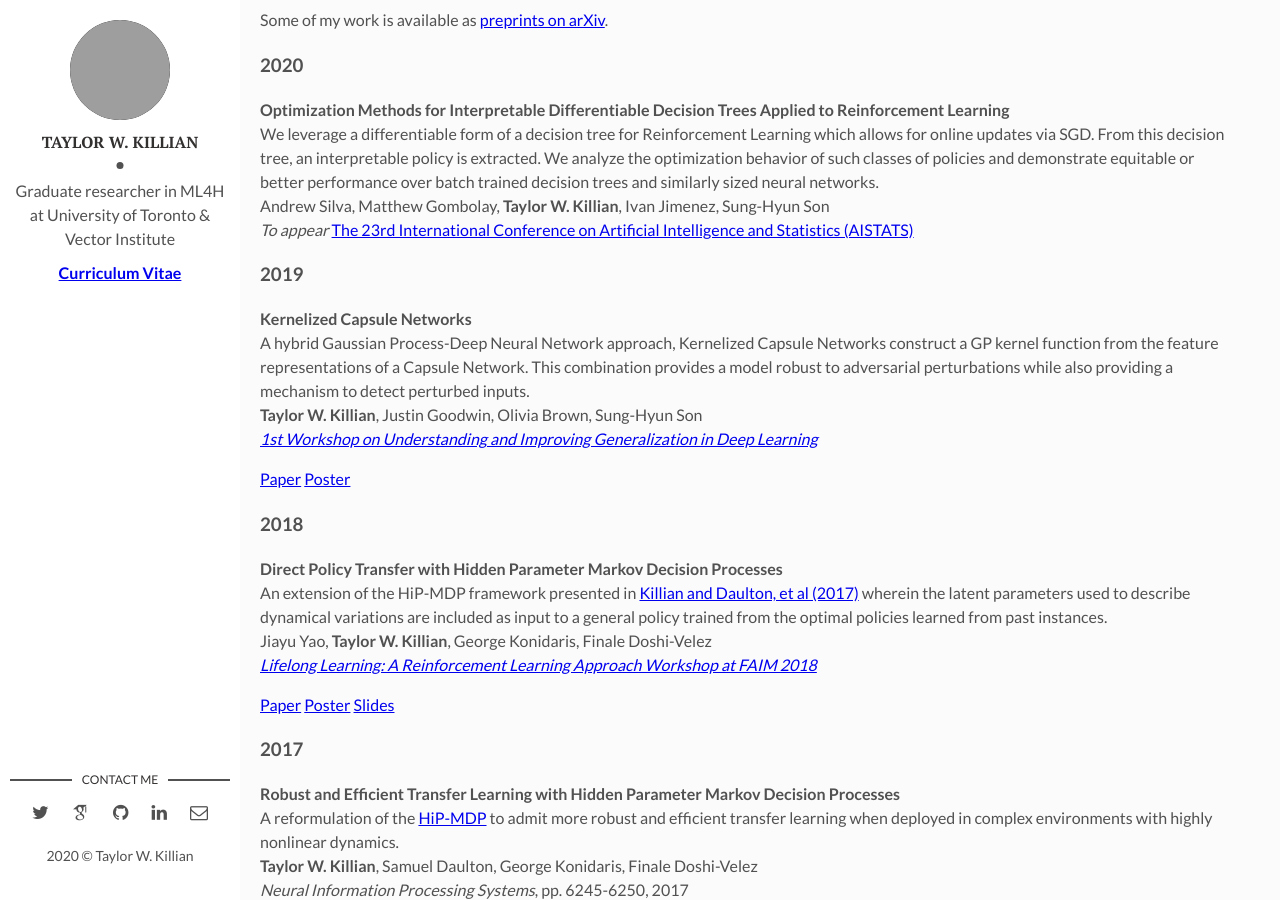
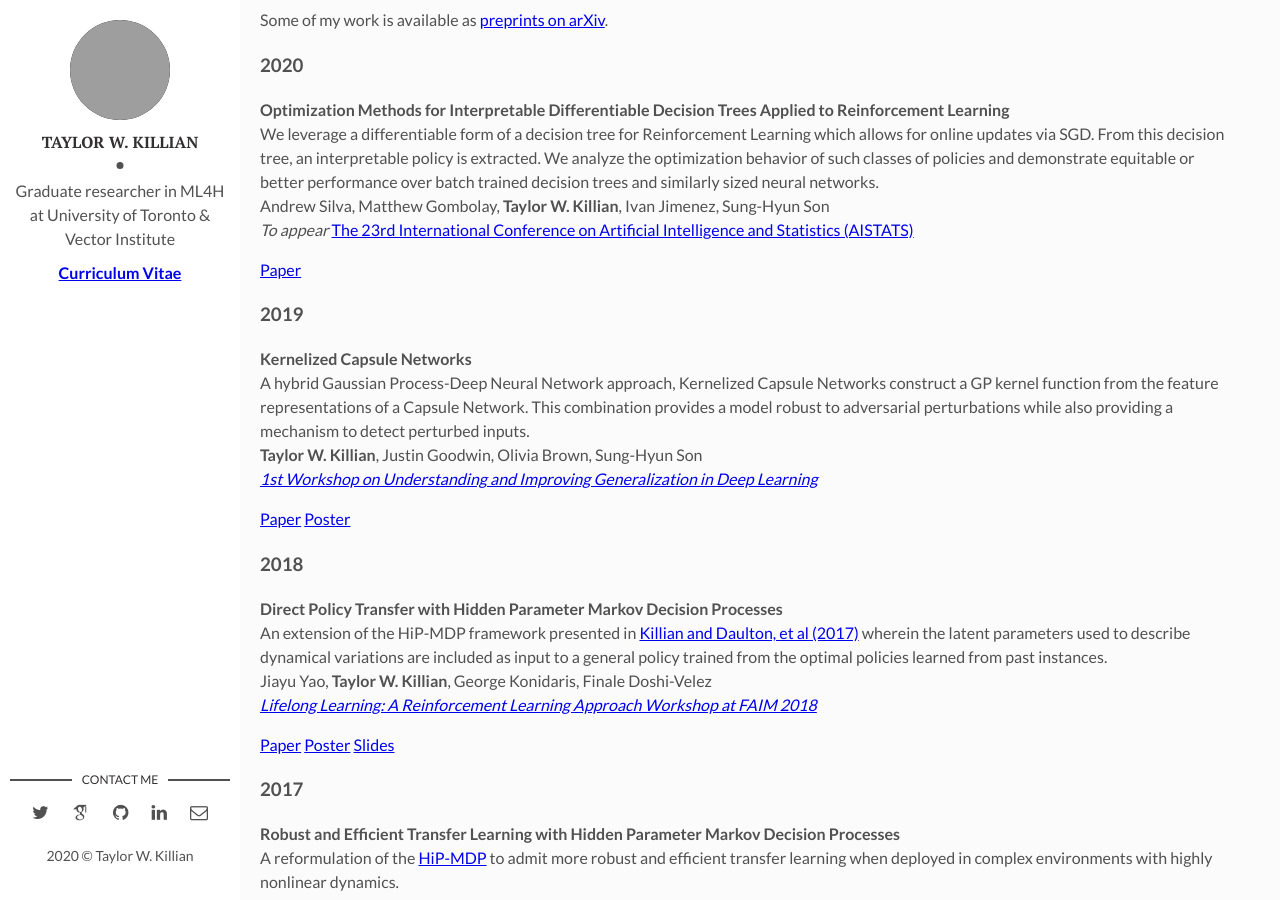
Before and after one commit to twkillian/twkillian.github.io, a Jekyll site: the page built from index.html, in a window 1280 px wide and 900 px high, scrolled down 657 px. Built offline with Jekyll 4.4.1, drawn with Linux system fonts in a browser that asks for light colours; nearby versions of some CDN libraries; some web fonts are replaced; the list of posts is cut into pages by our own code; grey boxes are pictures that could not be loaded.

Commit message:
Added AISTATS 2020 paper

```diff
--- a/index.html
+++ b/index.html
@@ -57,6 +57,9 @@ layout: main
             <br>
             Andrew Silva, Matthew Gombolay, <strong>Taylor W. Killian</strong>, Ivan Jimenez, Sung-Hyun Son <br>
             <i>To appear </i><a href='https:aistats.org'>The 23rd International Conference on Artificial Intelligence and Statistics (AISTATS)</a>
+            <div class='btn-group-xs'>
+            	<a href='/papers/SilvaKillianJimenezSonGombolayAISTATS_2020.pdf' class='btn btn-default'>Paper</a>
+            </div>
           </p>
           <h3>2019</h3>
           	<p>
```
Also changed, not shown: 1 other file.
